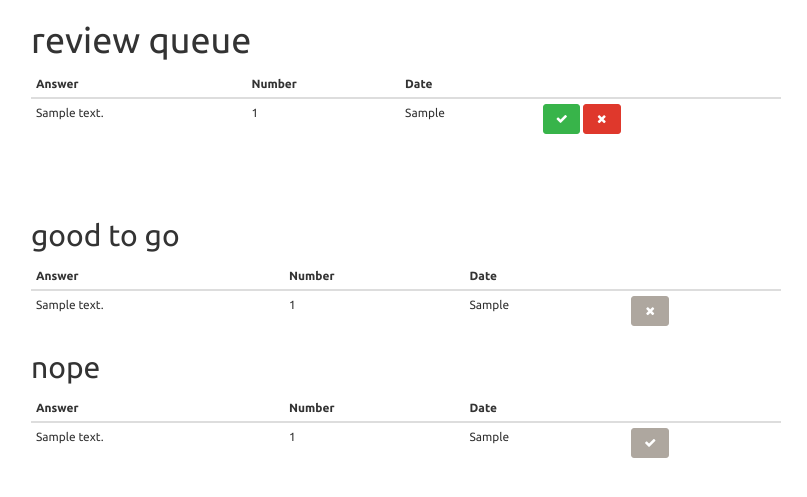
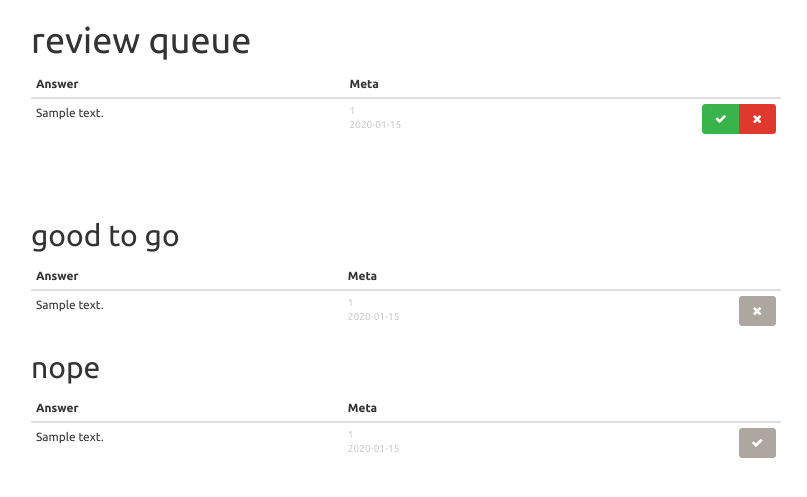
Before and after one commit to buzzfeed-openlab/sms-music-swap, a Flask app: template sms_swap/templates/review.html in a window 1280 px wide. Shown: the top 497 px of the page, without its empty margins (234-1041 px from the left). Run offline with Flask 2, Linux system fonts and the light colour scheme; the template is opened without the code that fills it: most values are stand-ins (such as "Sample title", 1, 10 or a date in 2020); some libraries are stand-ins or nearby versions.

Commit message:
visual cleanup

```diff
--- a/sms_swap/static/custom.css
+++ b/sms_swap/static/custom.css
@@ -0,0 +1,4 @@
+
+.text-muted {
+  color: #ccc;
+}
--- a/sms_swap/templates/review.html
+++ b/sms_swap/templates/review.html
@@ -7,17 +7,25 @@
       <h1>review queue</h1>
       <table class="table table-condensed small">
         <thead>
-          <tr><th>Answer</th><th>Number</th><th>Date</th><th></th></tr>
+          <tr><th>Answer</th><th>Meta</th><th class="col-xs-3"></th></tr>
         </thead>
         <tbody>
           {% for ans in review_queue %}
           <tr>
             <td>{{ ans.answer_text }}</td>
-            <td>{{ ans.from_number }}</td>
-            <td>{{ ans.dt }}</td>
-            <td>
-              <a class="btn btn-success btn-sm" href="/approve/{{ ans.id }}"><i class="fa fa-fw fa-check"></i></a>
-              <a class="btn btn-danger btn-sm" href="/disapprove/{{ ans.id }}"><i class="fa fa-fw fa-times"></i></a>
+            <td class="small text-muted">
+              {{ ans.from_number }}<br/>
+              {{ ans.dt.strftime('%m/%d %H:%m') }}
+            </td>
+            <td class="text-right">
+              <div class="btn-group" role="group">
+                <a class="btn btn-success btn-sm" href="/approve/{{ ans.id }}">
+                  <i class="fa fa-fw fa-check"></i>
+                </a>
+                <a class="btn btn-danger btn-sm" href="/disapprove/{{ ans.id }}">
+                  <i class="fa fa-fw fa-times"></i>
+                </a>
+              </div>
             </td>
           </tr>
           {% endfor %}
@@ -30,15 +38,17 @@
 
       <table class="table table-condensed small">
         <thead>
-          <tr><th>Answer</th><th>Number</th><th>Date</th><th></th></tr>
+          <tr><th>Answer</th><th>Meta</th><th></th></tr>
         </thead>
         <tbody>
           {% for ans in approved %}
           <tr>
             <td>{{ ans.answer_text }}</td>
-            <td>{{ ans.from_number }}</td>
-            <td>{{ ans.dt }}</td>
-            <td>
+            <td class="small text-muted">
+              {{ ans.from_number }}<br/>
+              {{ ans.dt.strftime('%m/%d %H:%m') }}
+            </td>
+            <td class="text-right">
               <a class="btn btn-default btn-sm" href="/disapprove/{{ ans.id }}"><i class="fa fa-fw fa-times"></i></a>
             </td>
           </tr>
@@ -51,15 +61,17 @@
 
       <table class="table table-condensed small">
         <thead>
-          <tr><th>Answer</th><th>Number</th><th>Date</th><th></th></tr>
+          <tr><th>Answer</th><th>Meta</th><th></th></tr>
         </thead>
         <tbody>
           {% for ans in disapproved %}
           <tr>
             <td>{{ ans.answer_text }}</td>
-            <td>{{ ans.from_number }}</td>
-            <td>{{ ans.dt }}</td>
-            <td>
+            <td class="small text-muted">
+              {{ ans.from_number }}<br/>
+              {{ ans.dt.strftime('%m/%d %H:%m') }}
+            </td>
+            <td class="text-right">
               <a class="btn btn-default btn-sm" href="/approve/{{ ans.id }}"><i class="fa fa-fw fa-check"></i></a>
             </td>
           </tr>
```
